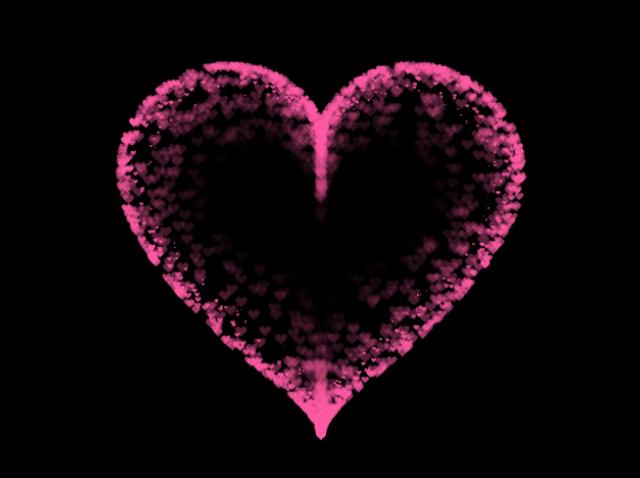
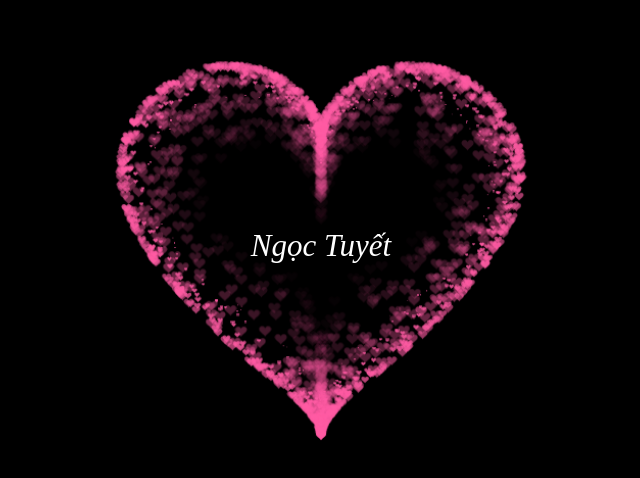
Before and after one commit to stupidmantan17/maii, a plain HTML site: page index.html in a window 1280 px wide. Shown: the part 152-630 px from the top of the page, without its empty margins (319-959 px from the left). Drawn offline with Linux system fonts and the light colour scheme.

Commit message:
Update index.html

```diff
--- a/index.html
+++ b/index.html
@@ -323,7 +323,7 @@ var ParticlePool = (function() {
   <div class="center-text",
   style="background-color:rgb(0, 0, 0);
         width: 100%;
-        color: rgb((255,255,255);
+        color: white;
         height:100%;
         font-size: 31px;
         font-style: italic;
@@ -331,6 +331,6 @@ var ParticlePool = (function() {
         align-items: center;
         justify-content: center;
         margin-bottom: 5px;
-        text-align: center;">Ngọc Tuyết </div>
+        text-align: center;"> Ngọc Tuyết </div>
  </BODY>
 </HTML>
```
